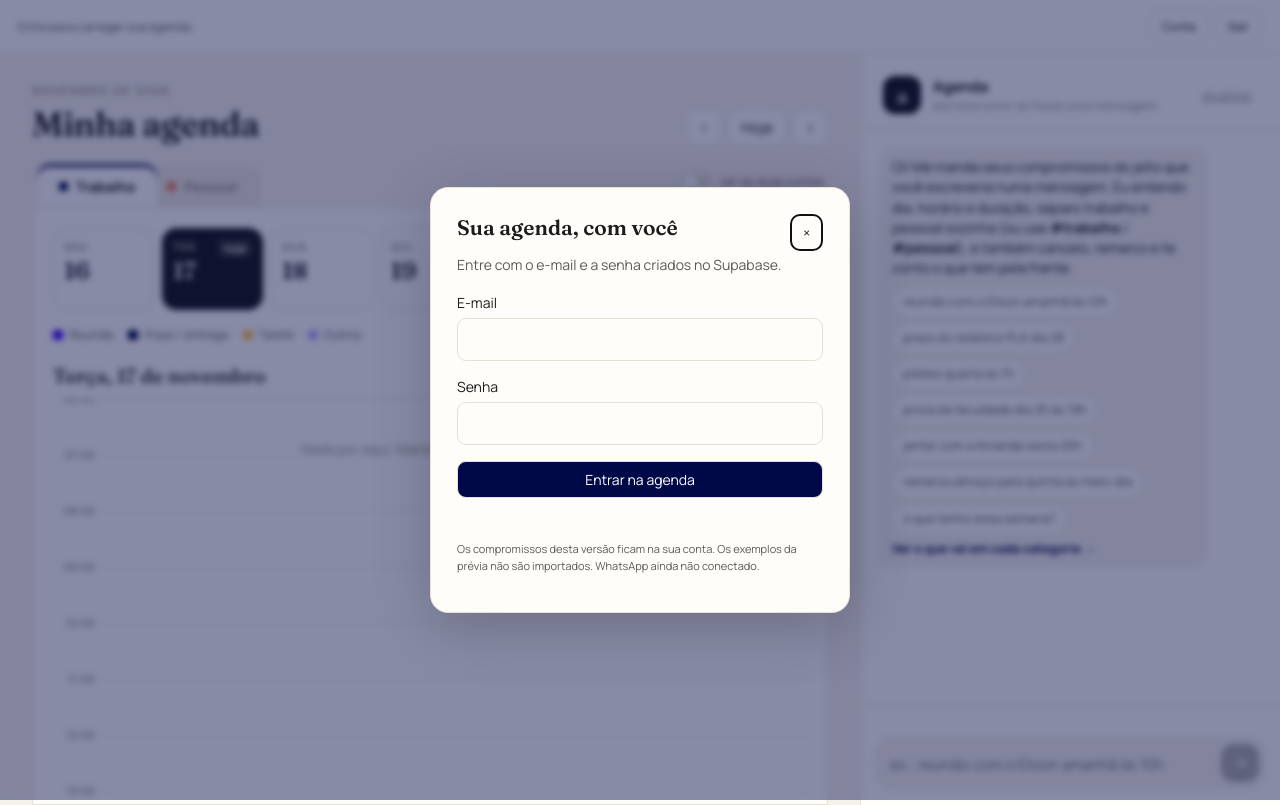
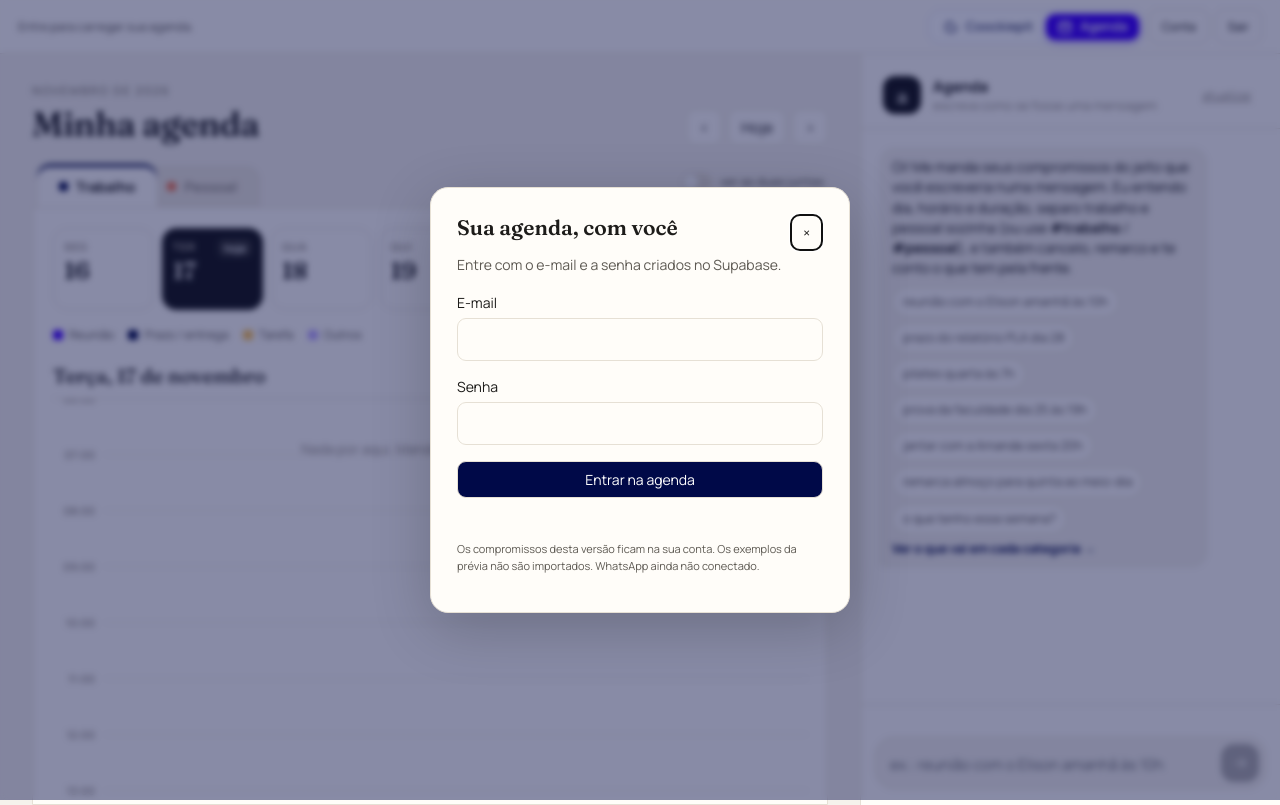
Before and after one commit to Alyhrvds/minha-agenda, a plain HTML site: page index.html in a window 1280 px wide. Drawn offline with Linux system fonts and the light colour scheme.

Commit message:
Update cloud-bar and appsw styles in index.html

```diff
--- a/index.html
+++ b/index.html
@@ -175,14 +175,25 @@
 
 .cloud-bar{display:flex;align-items:center;justify-content:space-between;gap:12px;padding:9px 18px;background:var(--paper);border-bottom:1px solid var(--line);font:12px Manrope,Arial,sans-serif;color:var(--ink2)}
 .cloud-bar button,.cloud-modal button{cursor:pointer;border:1px solid var(--line);background:var(--paper);color:var(--ink);border-radius:9px;padding:8px 12px;font:inherit}
-.cloud-bar .cloud-buttons{display:flex;gap:6px}.cloud-modal{width:min(420px,92vw);border:1px solid var(--line);border-radius:18px;background:var(--paper);color:var(--ink);padding:26px;font:14px Manrope,Arial,sans-serif;box-shadow:0 15px 60px #0003}.cloud-modal::backdrop{background:#00094877;backdrop-filter:blur(3px)}.cloud-modal h2{margin:0 0 8px;font-family:Fraunces,Georgia,serif}.cloud-modal p{color:var(--ink2);line-height:1.6}.cloud-modal label{display:block;margin:16px 0}.cloud-modal input{display:block;width:100%;box-sizing:border-box;padding:11px;border:1px solid var(--line);border-radius:9px;background:var(--paper);color:var(--ink);font:inherit;margin-top:6px}.cloud-modal #cloud-enter{width:100%;background:var(--navy);color:white}.cloud-modal #cloud-error{font-size:12px;color:#a12e3f;min-height:18px;overflow-wrap:anywhere}.cloud-modal button:disabled{opacity:.5}.cloud-modal #cloud-close{float:right}.cloud-note{font-size:11px}
+.cloud-bar .cloud-buttons{display:flex;gap:6px;align-items:center}.cloud-modal{width:min(420px,92vw);border:1px solid var(--line);border-radius:18px;background:var(--paper);color:var(--ink);padding:26px;font:14px Manrope,Arial,sans-serif;box-shadow:0 15px 60px #0003}.cloud-modal::backdrop{background:#00094877;backdrop-filter:blur(3px)}.cloud-modal h2{margin:0 0 8px;font-family:Fraunces,Georgia,serif}.cloud-modal p{color:var(--ink2);line-height:1.6}.cloud-modal label{display:block;margin:16px 0}.cloud-modal input{display:block;width:100%;box-sizing:border-box;padding:11px;border:1px solid var(--line);border-radius:9px;background:var(--paper);color:var(--ink);font:inherit;margin-top:6px}.cloud-modal #cloud-enter{width:100%;background:var(--navy);color:white}.cloud-modal #cloud-error{font-size:12px;color:#a12e3f;min-height:18px;overflow-wrap:anywhere}.cloud-modal button:disabled{opacity:.5}.cloud-modal #cloud-close{float:right}.cloud-note{font-size:11px}
 @media(max-width:600px){.cloud-bar{padding:8px 12px;align-items:flex-start}.cloud-bar .cloud-buttons{flex-shrink:0}.cloud-bar #cloud-status{max-width:55vw;overflow-wrap:anywhere}}
 
 @media(min-width:881px){.app{height:calc(100vh - 49px)}}
+
+/* seletor Coockiepit | Agenda */
+.appsw{display:inline-flex;gap:2px;padding:3px;border-radius:12px;border:1px solid var(--sw-line);background:var(--sw-bg);font:600 13px/1 Manrope,"Segoe UI",Arial,sans-serif;flex-shrink:0}
+.appsw>a,.appsw>span{display:inline-flex;align-items:center;gap:7px;padding:8px 13px;border-radius:9px;text-decoration:none;color:var(--sw-fg);white-space:nowrap;transition:background .15s,color .15s}
+.appsw>a:hover{background:var(--sw-hover);color:var(--sw-fg-strong)}
+.appsw .lbl{padding:0;color:inherit}
+.appsw>[aria-current="page"],.appsw>[aria-current="page"]:hover{background:#4002FF;color:#fff;box-shadow:0 2px 8px rgba(64,2,255,.35)}
+.appsw.dark{--sw-bg:rgba(255,255,255,.06);--sw-line:#1C2468;--sw-fg:#B9BEEA;--sw-fg-strong:#fff;--sw-hover:rgba(255,255,255,.09)}
+.appsw.light>a,.appsw.light>span{padding:5px 11px}
+.appsw.light{--sw-bg:#fff;--sw-line:#DCDEEE;--sw-fg:#4A4F78;--sw-fg-strong:#000948;--sw-hover:#ECEDF7}
+@media(max-width:520px){.appsw>a,.appsw>span{padding:7px 10px}.appsw .lbl{display:none}}
 </style>
 </head>
 <body>
-<div class="cloud-bar"><span id="cloud-status" role="status">Conectando ao Supabase…</span><div class="cloud-buttons"><button id="cloud-account" type="button">Conta</button><button id="cloud-logout" type="button">Sair</button></div></div>
+<div class="cloud-bar"><span id="cloud-status" role="status">Conectando ao Supabase…</span><div class="cloud-buttons"><nav class="appsw light" aria-label="Trocar de app"><a href="https://alyhrvds.github.io/coockiepit/" title="Ir para Coockiepit"><svg viewBox="0 0 24 24" width="16" height="16" aria-hidden="true"><path d="M20.5 12.6A8.5 8.5 0 1 1 11.4 3.5a3 3 0 0 0 3.6 3.6 3 3 0 0 0 3.6 3.6c.6.6 1.3 1.1 1.9 1.9z" fill="none" stroke="currentColor" stroke-width="2" stroke-linejoin="round"/><circle cx="8.5" cy="10" r="1.3" fill="currentColor"/><circle cx="9.5" cy="15.5" r="1.3" fill="currentColor"/><circle cx="14.5" cy="15" r="1.3" fill="currentColor"/></svg><span class="lbl">Coockiepit</span></a><span aria-current="page"><svg viewBox="0 0 24 24" width="16" height="16" aria-hidden="true"><rect x="3" y="5" width="18" height="16" rx="3.5" fill="none" stroke="currentColor" stroke-width="2"/><path d="M3 10h18" stroke="currentColor" stroke-width="2"/><path d="M8 3v4M16 3v4" stroke="currentColor" stroke-width="2" stroke-linecap="round"/><circle cx="8.5" cy="14.5" r="1.3" fill="currentColor"/><circle cx="12" cy="14.5" r="1.3" fill="currentColor"/><circle cx="15.5" cy="14.5" r="1.3" fill="currentColor"/></svg><span class="lbl">Agenda</span></span></nav><button id="cloud-account" type="button">Conta</button><button id="cloud-logout" type="button">Sair</button></div></div>
 <dialog id="cloud-login" class="cloud-modal" aria-labelledby="cloud-title"><button id="cloud-close" type="button" aria-label="Fechar">×</button><h2 id="cloud-title">Sua agenda, com você</h2><p>Entre com o e-mail e a senha criados no Supabase.</p><form id="cloud-form"><label>E-mail<input id="cloud-email" type="email" autocomplete="username" required></label><label>Senha<input id="cloud-password" type="password" autocomplete="current-password" required></label><button id="cloud-enter" type="submit">Entrar na agenda</button><p id="cloud-error" role="status"></p></form><p class="cloud-note">Os compromissos desta versão ficam na sua conta. Os exemplos da prévia não são importados. WhatsApp ainda não conectado.</p></dialog>
 
 <div class="app">
```
